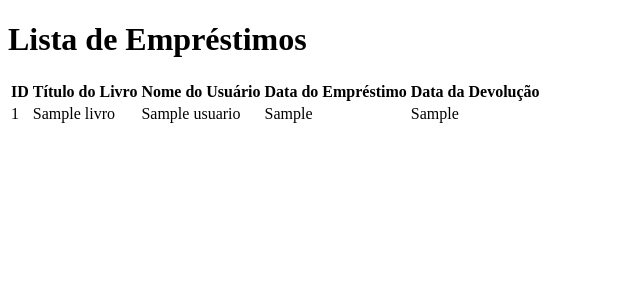
After one commit to BrennoEscobar/Prova---Banco-de-Dados, a PHP site: page /lista_emprestimos.php in a window 1280 px wide. The commit adds this page. Shown: the top 300 px of the page, without its empty margins (0-640 px from the left). Run offline with PHP 8.4, Linux system fonts and the light colour scheme; tables that the repository leaves empty or names only in its code hold one stand-in row (values such as "Sample post").

Commit message:
Add files via upload

```diff
--- a/mini-biblioteca/emprestimo_confirmacao.php
+++ b/mini-biblioteca/emprestimo_confirmacao.php
@@ -1,7 +1,7 @@
 <?php
 require_once('conexao.php');
-$livro_id = $_POST['livro_id'];
-$usuario_id = $_POST['usuario_id'];
+$livro_id = $_POST['id'];
+$usuario_id = $_POST['id'];
 $data_emprestimo = date('Y-m-d');
 $data_devolucao = date('Y-m-d', strtotime('+7 days'));
 $sql = "INSERT INTO Emprestimos (livro_id, usuario_id, data_emprestimo, data_devolucao) VALUES ('$livro_id', '$usuario_id', '$data_emprestimo', '$data_devolucao')";
--- /dev/null
+++ b/mini-biblioteca/lista_emprestimos.php
@@ -0,0 +1,32 @@
+<?php
+require_once('conexao.php');
+$sql = "SELECT Emprestimos.id, Livros.titulo, Usuarios.nome, Emprestimos.data_emprestimo, Emprestimos.data_devolucao FROM Emprestimos INNER JOIN Livros ON Emprestimos.livro_id = Livros.id INNER JOIN Usuarios ON Emprestimos.usuario_id = Usuarios.id";
+$resultado = $conexao->query($sql);
+?>
+<!DOCTYPE html>
+<html>
+<head>
+  <title>Lista de Empréstimos</title>
+</head>
+<body>
+  <h1>Lista de Empréstimos</h1>
+  <table>
+    <tr>
+      <th>ID</th>
+      <th>Título do Livro</th>
+      <th>Nome do Usuário</th>
+      <th>Data do Empréstimo</th>
+      <th>Data da Devolução</th>
+    </tr>
+    <?php while($emprestimo = $resultado->fetch_assoc()) { ?>
+    <tr>
+      <td><?php echo $emprestimo['id']; ?></td>
+      <td><?php echo $emprestimo['titulo']; ?></td>
+      <td><?php echo $emprestimo['nome']; ?></td>
+      <td><?php echo $emprestimo['data_emprestimo']; ?></td>
+      <td><?php echo $emprestimo['data_devolucao']; ?></td>
+    </tr>
+    <?php } ?>
+  </table>
+</body>
+</html>
--- a/mini-biblioteca/lista_usuarios.php
+++ b/mini-biblioteca/lista_usuarios.php
@@ -10,6 +10,7 @@ $resultado = $conexao->query($sql);
   <link rel="stylesheet" href="style.css">
 </head>
 <body>
+  <div class="form">
   <h1>Lista de Usuários</h1>
   <?php if ($resultado->num_rows > 0) { ?>
   <table>
@@ -34,5 +35,6 @@ $resultado = $conexao->query($sql);
   <p>Não há usuários cadastrados.</p>
   <?php } ?>
   <p><a href="index.php">Voltar à página inicial</a></p>
+  </div>
 </body>
 </html>
--- a/mini-biblioteca/novo_usuario.php
+++ b/mini-biblioteca/novo_usuario.php
@@ -5,6 +5,7 @@
   <link rel="stylesheet" href="style.css">
 </head>
 <body>
+  <div class="form">
   <h1>Novo Usuário</h1>
   <form method="post" action="novo_usuario_confirmacao.php">
     <label>Nome:</label>
@@ -16,5 +17,6 @@
     <input type="submit" value="Salvar">
   </form>
   <p><a href="index.php">Voltar à página inicial</a></p>
+</div>
 </body>
 </html>
```
Also changed, not shown: mini-biblioteca/style.css (+4 -3 lines).
